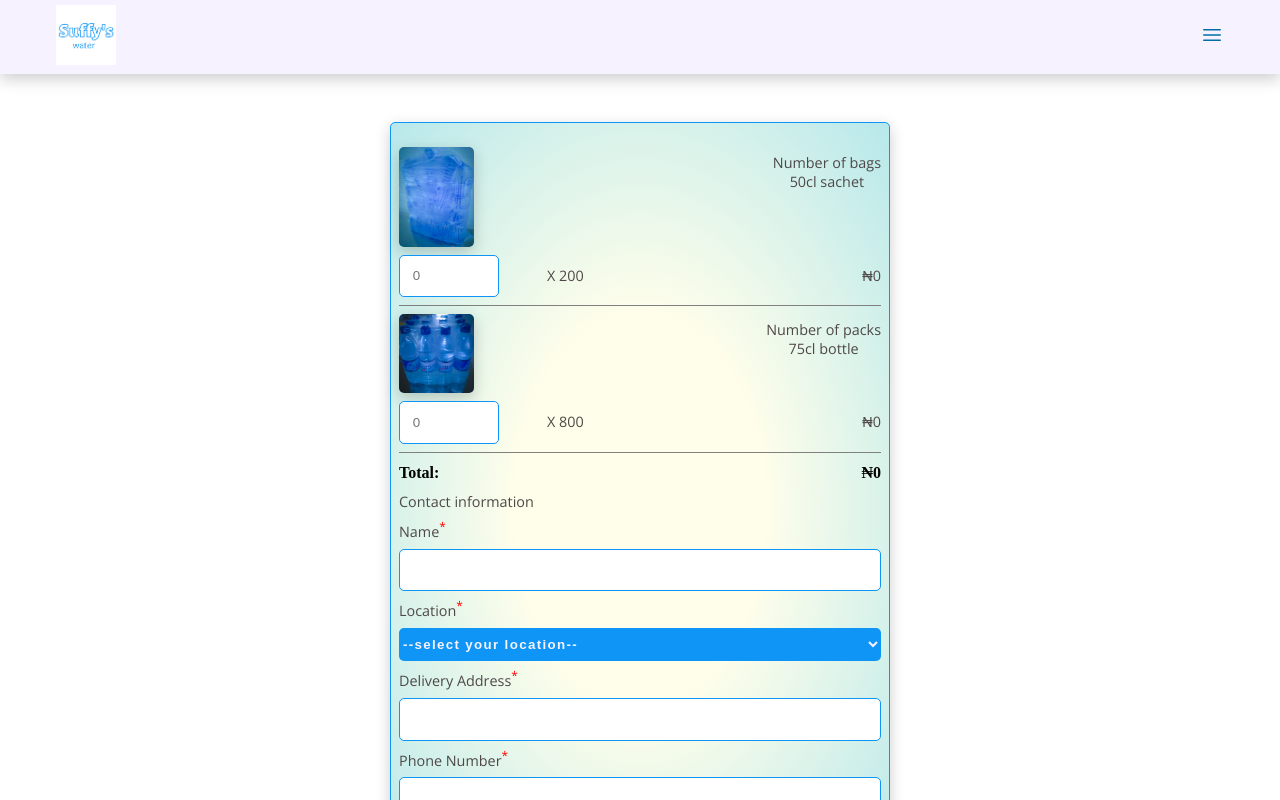
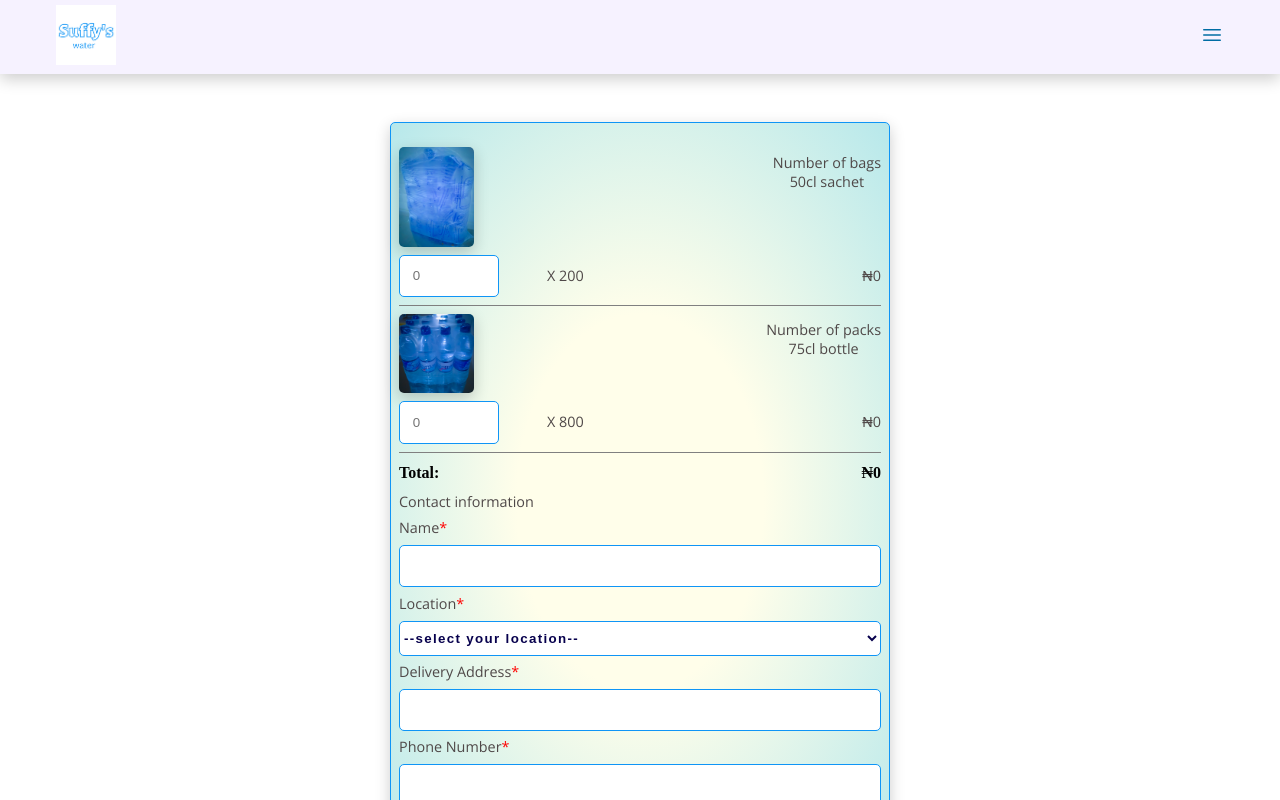
Before and after one commit to momohyusuf/suffy-water-clientSide, a React (Create React App) app: page /place-order in a window 1280 px wide. Shown: the top 800 px of the page. Built offline with nearby package versions, Linux system fonts and the light colour scheme; a web font is replaced by a local one; what javascript-time-ago would draw is missing.

Commit message:
made some changes

```diff
--- a/src/components/admin-dashboard/AdminSideBar.jsx
+++ b/src/components/admin-dashboard/AdminSideBar.jsx
@@ -18,7 +18,7 @@ import {
   MdOutlineCancelPresentation,
 } from 'react-icons/md';
 import { IoMdCheckmarkCircleOutline } from 'react-icons/io';
-
+import logo from '../../assets/images/suffy-logo.png';
 // const statusFilter = ['pending', 'fulfilled', 'cancelled'];
 
 const AdminSideBar = () => {
@@ -69,6 +69,18 @@ const AdminSideBar = () => {
   return (
     <div className="admin--sidebar">
       <div className="admin--sidebar--header">
+        <div className="logo">
+          <img
+            style={{
+              marginLeft: '1em',
+              marginBottom: '1em',
+              borderRadius: '5px',
+            }}
+            src={logo}
+            alt="logo"
+            width="60px"
+          />
+        </div>
         <p
           style={{
             // color: "#F2542D",
--- a/src/pages/place-order/PlaceOrder.jsx
+++ b/src/pages/place-order/PlaceOrder.jsx
@@ -221,13 +221,13 @@ const PlaceOrder = () => {
           <p>Contact information</p>
           <p>
             Name
-            <sup
+            <span
               style={{
                 color: 'red',
               }}
             >
               *
-            </sup>
+            </span>
           </p>
           <CollectInputsValue
             value={orderInformation.name}
@@ -238,13 +238,13 @@ const PlaceOrder = () => {
           />
           <p>
             Location
-            <sup
+            <span
               style={{
                 color: 'red',
               }}
             >
               *
-            </sup>
+            </span>
           </p>
           <select
             name="location"
@@ -257,13 +257,13 @@ const PlaceOrder = () => {
           </select>
           <p>
             Delivery Address
-            <sup
+            <span
               style={{
                 color: 'red',
               }}
             >
               *
-            </sup>
+            </span>
           </p>
           <CollectInputsValue
             name="deliveryAddress"
@@ -274,13 +274,13 @@ const PlaceOrder = () => {
           />
           <p>
             Phone Number
-            <sup
+            <span
               style={{
                 color: 'red',
               }}
             >
               *
-            </sup>
+            </span>
           </p>
           <CollectInputsValue
             name="phoneNumber"
--- a/src/scss/main.scss
+++ b/src/scss/main.scss
@@ -418,6 +418,11 @@ nav {
   button {
     margin: 1em 0;
   }
+  select {
+    background-color: white;
+    color: #07004d;
+    border: 0.5px solid $secondary-color;
+  }
   button:hover,
   button:focus {
     background-color: rgb(2, 74, 175);
@@ -693,7 +698,8 @@ option {
   article {
     text-align: center;
     max-width: 470px;
-    margin: 1.5em 0;
+    // margin: 1.5em 0;
+    margin-bottom: 5rem;
     padding: 0 1em;
   }
   h2 {
```
